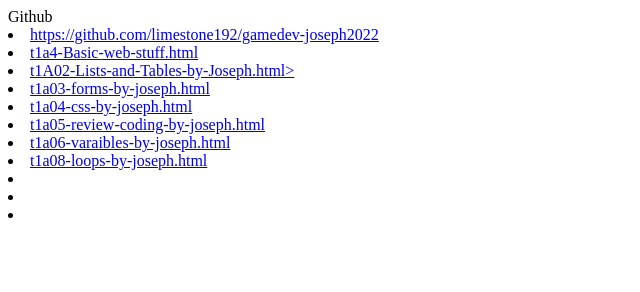
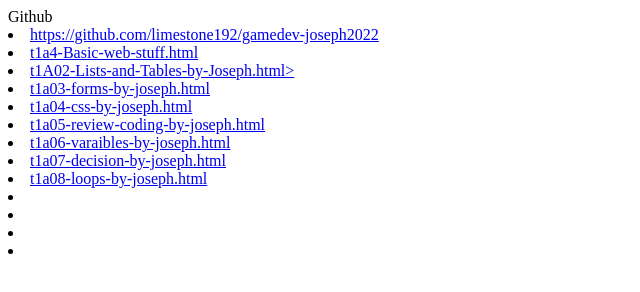
Before and after one commit to limestone192/gamedev-joseph2022, a plain HTML site: page public/index.html in a window 1280 px wide. Shown: the whole page, without its empty margins (0-640 px from the left). Drawn offline with Linux system fonts and the light colour scheme.

Commit message:
Update index.html

```diff
--- a/public/index.html
+++ b/public/index.html
@@ -9,7 +9,9 @@ Github
 <li><a href="t1a04-css-by-joseph.html">t1a04-css-by-joseph.html</a>
 <li><a href="t1a05-review-coding-by-joseph.html">t1a05-review-coding-by-joseph.html</a>
 <li><a href="t1a06-varaibles-by-joseph.html">t1a06-varaibles-by-joseph.html</a>
+<li><a href="t1a07-decision-by-joseph.html">t1a07-decision-by-joseph.html</a>
 <li><a href="t1a08-loops-by-joseph.html">t1a08-loops-by-joseph.html</a>
 <li><a href=""></a>
 <li><a href=""></a>
 <li><a href=""></a>
+<li><a href=""></a>
```
